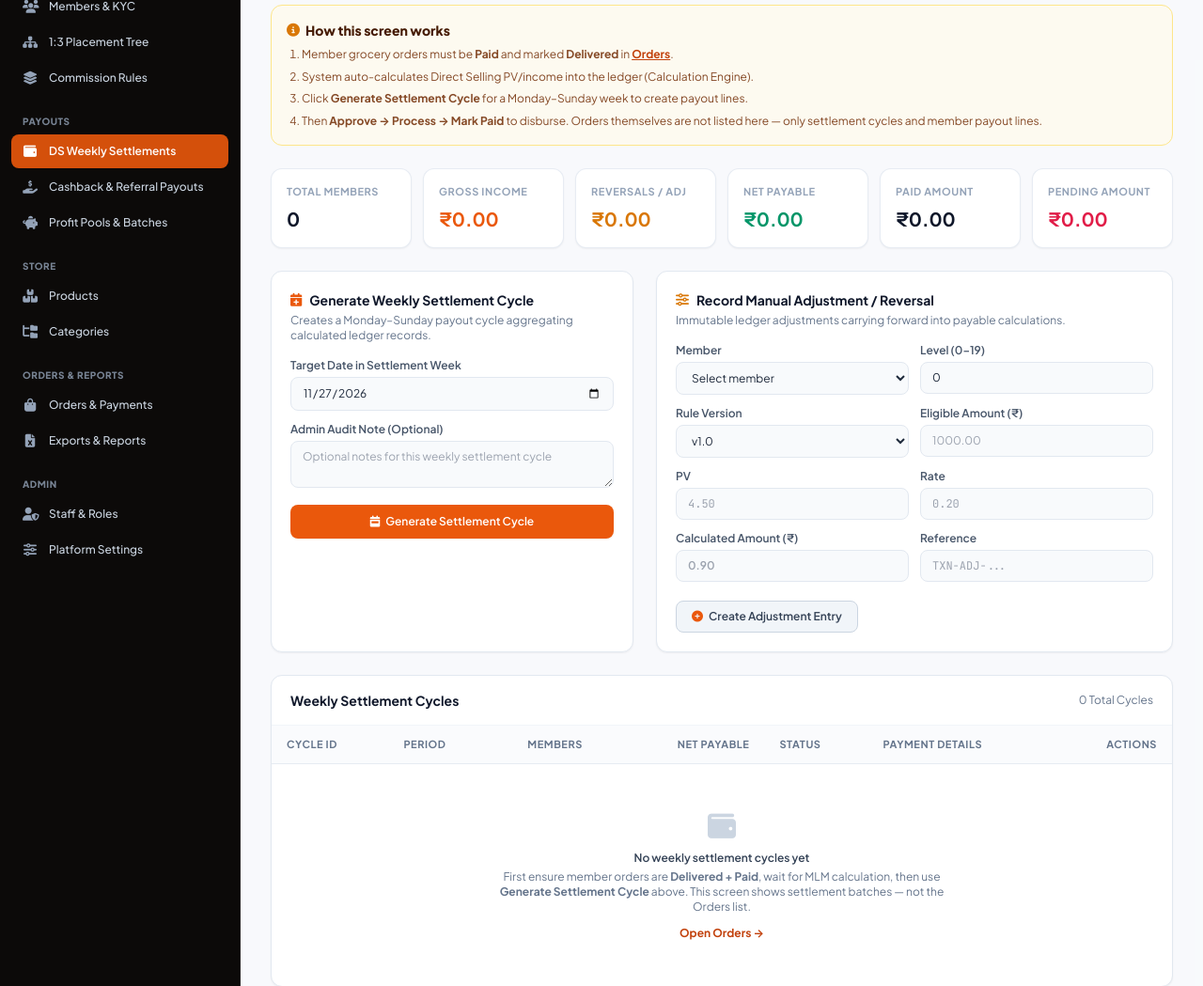
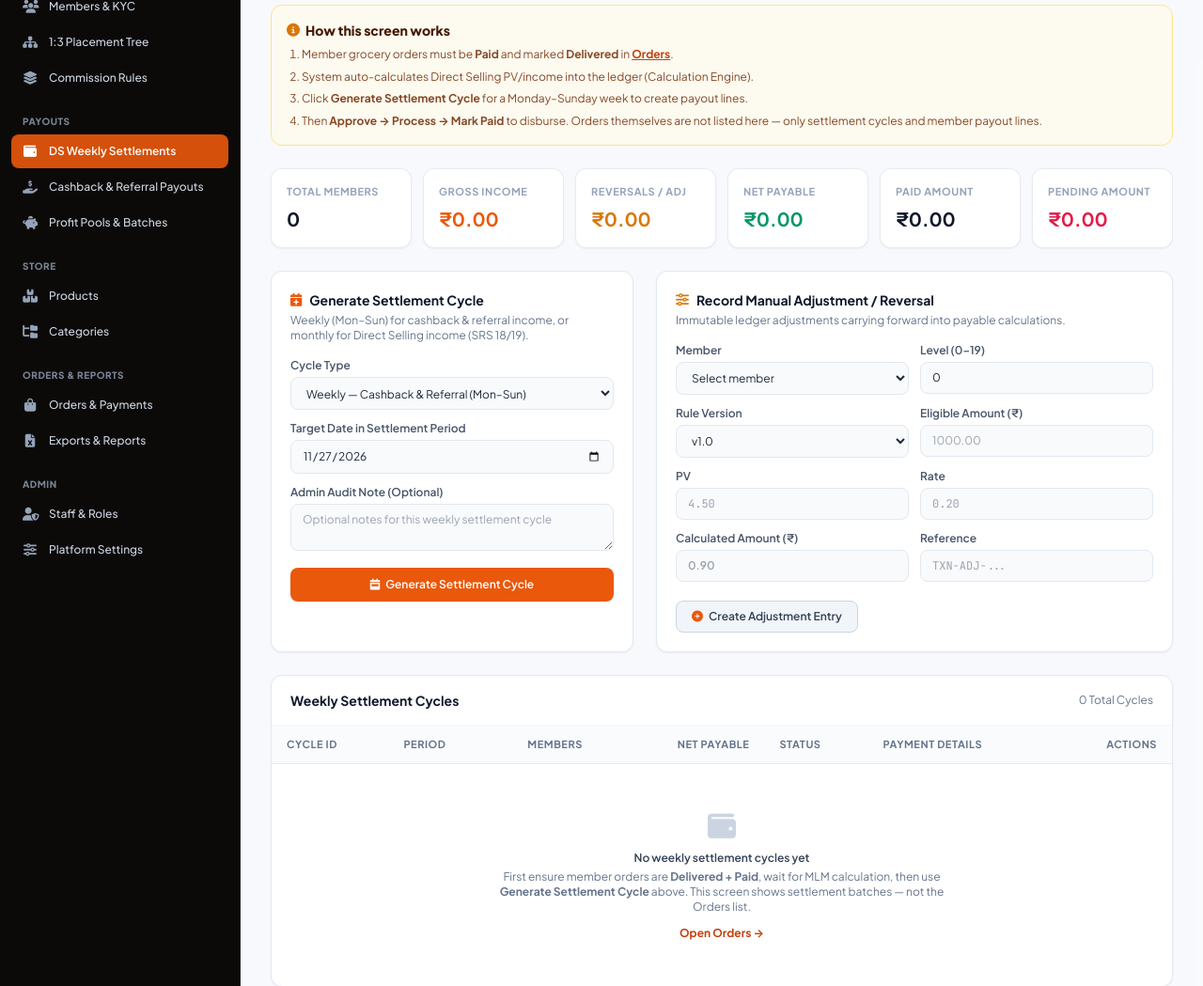
Before and after one commit to technomantraindia-lang/kharchdaan-backend, a Laravel app: page /super-admin/mlm/payouts in a window 1280 px wide. Shown: the part 191-1240 px from the top of the page at 94% size. Run offline with Laravel 12, Linux system fonts and the light colour scheme; a user stored in the database is signed in; data comes from the database, SQL or seed files in the repository; data that the repository does not hold is empty; parts of the project's set-up code (start-up, migrations or seed data) failed here and were passed over; some libraries are stand-ins or nearby versions.

Commit message:
feat(admin): choose weekly or monthly settlement cycle type (SRS 19)
Co-authored-by: Cursor <cursoragent@cursor.com>

```diff
--- a/app/Http/Requests/Admin/StoreMlmPayoutCycleRequest.php
+++ b/app/Http/Requests/Admin/StoreMlmPayoutCycleRequest.php
@@ -15,6 +15,7 @@ class StoreMlmPayoutCycleRequest extends FormRequest
     {
         return [
             'period_start' => ['required', 'date'],
+            'frequency' => ['nullable', 'in:weekly,monthly'],
             'admin_note' => ['nullable', 'string', 'max:2000'],
         ];
     }
--- a/resources/views/admin/mlm/payouts/index.blade.php
+++ b/resources/views/admin/mlm/payouts/index.blade.php
@@ -69,17 +69,24 @@
 
     <!-- Payout Generation & Adjustment Forms -->
     <div class="grid grid-cols-1 lg:grid-cols-12 gap-6">
-        <!-- Generate Weekly Cycle -->
+        <!-- Generate Settlement Cycle (weekly cashback/referral or monthly Direct Selling) -->
         <div class="lg:col-span-5 bg-white rounded-xl border border-slate-200 shadow-xs p-5">
             <h2 class="text-sm font-bold text-slate-900 mb-1 flex items-center gap-2">
-                <i class="fas fa-calendar-plus text-blue-600"></i> Generate Weekly Settlement Cycle
+                <i class="fas fa-calendar-plus text-blue-600"></i> Generate Settlement Cycle
             </h2>
-            <p class="text-xs text-slate-500 mb-4">Creates a Monday&ndash;Sunday payout cycle aggregating calculated ledger records.</p>
+            <p class="text-xs text-slate-500 mb-4">Weekly (Mon&ndash;Sun) for cashback &amp; referral income, or monthly for Direct Selling income (SRS 18/19).</p>
 
             <form method="POST" action="{{ admin_route('mlm.payouts.cycles.store') }}" class="space-y-3">
                 @csrf
                 <div>
-                    <label for="periodStart" class="block text-xs font-semibold text-slate-600 mb-1">Target Date in Settlement Week</label>
+                    <label for="cycleFrequency" class="block text-xs font-semibold text-slate-600 mb-1">Cycle Type</label>
+                    <select name="frequency" id="cycleFrequency" class="w-full px-3 py-2 text-xs bg-slate-50 border border-slate-200 rounded-lg focus:bg-white focus:border-blue-500 focus:ring-2 focus:ring-blue-500/20 outline-none transition">
+                        <option value="weekly" @selected(old('frequency', 'weekly') === 'weekly')>Weekly &mdash; Cashback &amp; Referral (Mon&ndash;Sun)</option>
+                        <option value="monthly" @selected(old('frequency') === 'monthly')>Monthly &mdash; Direct Selling (calendar month)</option>
+                    </select>
+                </div>
+                <div>
+                    <label for="periodStart" class="block text-xs font-semibold text-slate-600 mb-1">Target Date in Settlement Period</label>
                     <input type="date" name="period_start" id="periodStart" class="w-full px-3 py-2 text-xs bg-slate-50 border border-slate-200 rounded-lg focus:bg-white focus:border-blue-500 focus:ring-2 focus:ring-blue-500/20 outline-none transition" value="{{ old('period_start', now()->toDateString()) }}" required>
                 </div>
                 <div>
```
